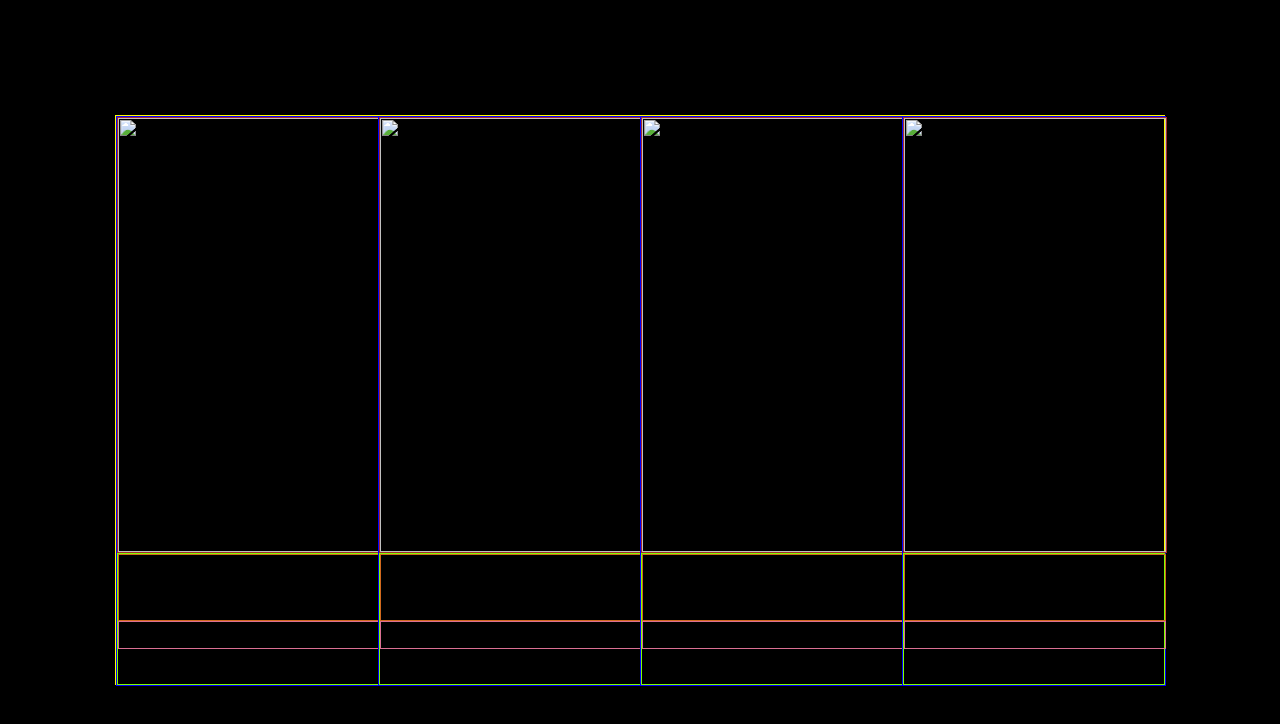
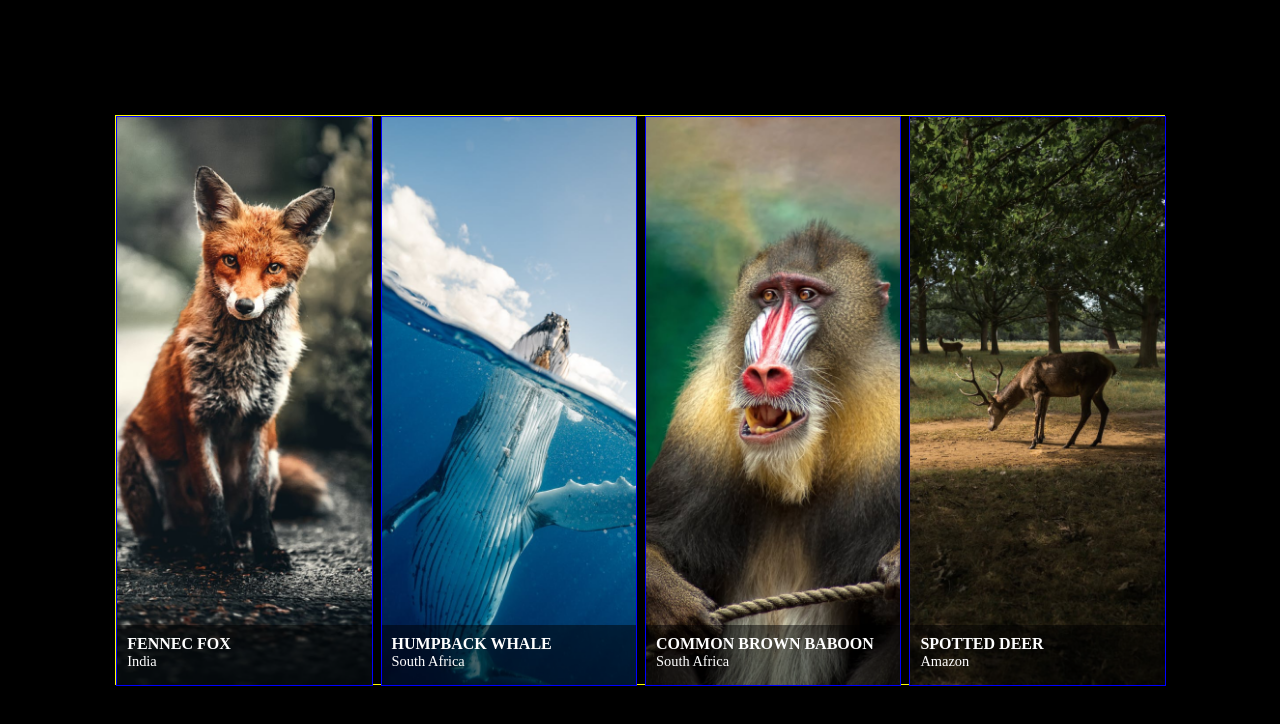
Before and after one commit to SergeInGithub/COA-taskforce-challenge, a plain HTML site: page index.html in a window 1280 px wide. Drawn offline with Linux system fonts and the light colour scheme.

Commit message:
ft(assets): add images

```diff
--- a/style.css
+++ b/assets/css/style.css
@@ -14,37 +14,53 @@ body {
   height: 100%;
   width: 100%;
   box-sizing: border-box;
+  gap: 10px;
 }
 
 .gallery {
-  display: flex;
-  flex-direction: column;
+  position: relative;
   height: 100%;
   width: 100%;
   border: 1px solid blue;
+  overflow: hidden;
 }
 
 .gallery img {
   width: 100%;
   height: 100%;
-  border: 1px solid brown;
+  object-fit: cover;
 }
 
 .low-section {
-  height: 30%;
+  position: absolute;
+  bottom: 0;
+  width: 100%;
+  background: rgba(0, 0, 0, 0.5);
+  color: white;
+  padding: 10px;
+  box-sizing: border-box;
   display: flex;
   flex-direction: column;
-  border: 1px solid chartreuse;
+  justify-content: flex-end;
 }
 
 .img-name {
-  height: 50%;
-  border: 1px solid chocolate;
-  width: 100%;
+  margin: 0;
+  font-weight: bold;
 }
 
 .location {
-  height: 20%;
-  border: 1px solid palevioletred;
-  width: 100%;
+  margin: 0;
+  font-size: 0.9em;
 }
+
+.kno-mo-container {
+  display: flex;
+  align-items: center;
+  justify-content: space-between;
+  margin-top: 5px;
+}
+
+.kno-mo {
+  font-size: 0.8em;
+}
--- a/index.html
+++ b/index.html
@@ -3,16 +3,16 @@
   <head>
     <meta charset="UTF-8" />
     <meta name="viewport" content="width=device-width, initial-scale=1.0" />
-    <link rel="stylesheet" href="style.css" />
+    <link rel="stylesheet" href="./assets/css/style.css" />
     <title>COA-challenge</title>
   </head>
   <body>
     <div class="parent-container">
       <div class="gallery">
-        <img src="gallery-img" alt="" />
+        <img src="./assets/images/fox.png" alt="" />
         <div class="low-section">
-          <span class="img-name"></span>
-          <span class="location"></span>
+          <span class="img-name">FENNEC FOX</span>
+          <span class="location">India</span>
           <div class="kno-mo-container">
             <span class="kno-mo"></span>
             <i class="icon-right"></i>
@@ -20,10 +20,10 @@
         </div>
       </div>
       <div class="gallery">
-        <img src="gallery-img" alt="" />
+        <img src="./assets/images/whale.png" alt="" />
         <div class="low-section">
-          <span class="img-name"></span>
-          <span class="location"></span>
+          <span class="img-name">HUMPBACK WHALE</span>
+          <span class="location">South Africa</span>
           <div class="kno-mo-container">
             <span class="kno-mo"></span>
             <i class="icon-right"></i>
@@ -31,10 +31,10 @@
         </div>
       </div>
       <div class="gallery">
-        <img src="gallery-img" alt="" />
+        <img src="./assets/images/baboon.png" alt="" />
         <div class="low-section">
-          <span class="img-name"></span>
-          <span class="location"></span>
+          <span class="img-name">COMMON BROWN BABOON</span>
+          <span class="location">South Africa</span>
           <div class="kno-mo-container">
             <span class="kno-mo"></span>
             <i class="icon-right"></i>
@@ -42,10 +42,10 @@
         </div>
       </div>
       <div class="gallery">
-        <img src="gallery-img" alt="" />
+        <img src="./assets/images/deer.png" alt="" />
         <div class="low-section">
-          <span class="img-name"></span>
-          <span class="location"></span>
+          <span class="img-name">SPOTTED DEER</span>
+          <span class="location">Amazon</span>
           <div class="kno-mo-container">
             <span class="kno-mo"></span>
             <i class="icon-right"></i>
@@ -54,6 +54,6 @@
       </div>
     </div>
 
-    <script type="text/javascript" src="script.js"></script>
+    <script type="text/javascript" src="./assets/js/script.js"></script>
   </body>
 </html>
```
Also changed, not shown: assets/images/baboon.png (added), assets/images/deer.png (added), assets/images/fox.png (added), assets/images/whale.png (added), assets/js/script.js (renamed from script.js).
